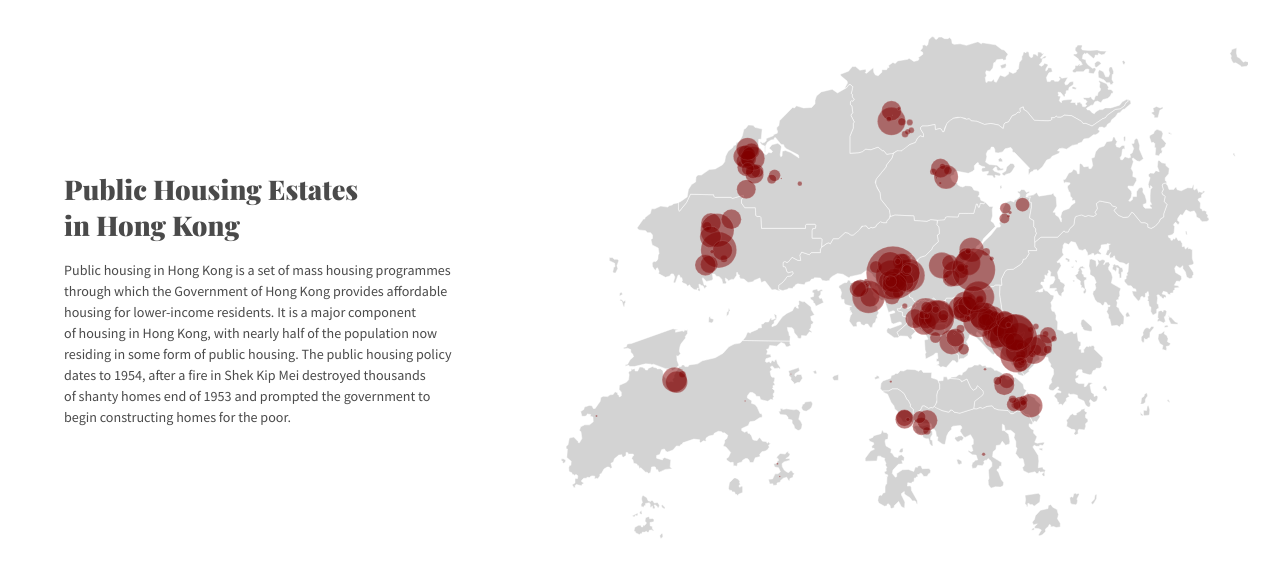
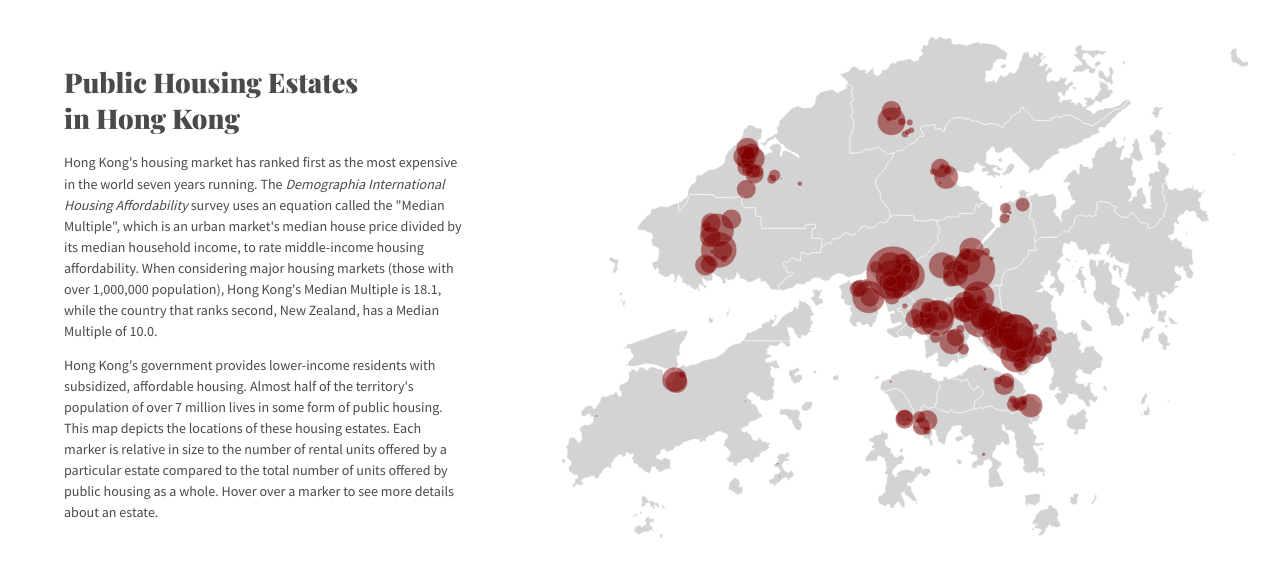
Before and after one commit to heatherpark/hk-public-housing, a React (Create React App) app: page / in a window 1280 px wide. Shown: the top 576 px of the page. Built offline with nearby package versions, Linux system fonts and the light colour scheme.

Commit message:
Update description text

```diff
--- a/src/components/MapPage/Description/MapDescription.css
+++ b/src/components/MapPage/Description/MapDescription.css
@@ -6,3 +6,7 @@
   line-height: 1.5em;
   margin-top: 4%;
 }
+
+.map-description p {
+  margin-bottom: 3%;
+}
--- a/src/components/MapPage/Description/MapDescription.jsx
+++ b/src/components/MapPage/Description/MapDescription.jsx
@@ -3,14 +3,25 @@ import './MapDescription.css';
 
 export default function MapDescription() {
   return (
-    <p className="map-description">
-      Public housing in Hong Kong is a set of mass housing programmes
-      through which the Government of Hong Kong provides affordable housing for
-      lower-income residents. It is a major component of housing in Hong Kong,
-      with nearly half of the population now residing in some form of public housing.
-      The public housing policy dates to 1954, after a fire in Shek Kip Mei destroyed
-      thousands of shanty homes end of 1953 and prompted the government to begin
-      constructing homes for the poor.
+    // TODO: Provide sources
+    <div className="map-description">
+      <p>
+      Hong Kong's housing market has ranked first as the most expensive in the world
+      seven years running. The <em>Demographia International Housing Affordability</em> survey
+      uses an equation called the "Median Multiple", which is an urban market's median
+      house price divided by its median household income, to rate middle-income housing
+      affordability. When considering major housing markets (those with over 1,000,000 population),
+      Hong Kong's Median Multiple is 18.1, while the country that ranks second, New Zealand,
+      has a Median Multiple of 10.0.
     </p>
+    <p>
+      Hong Kong's government provides lower-income residents with subsidized, affordable housing.
+      Almost half of the territory's population of over 7 million lives in some form of
+      public housing. This map depicts the locations of these housing estates.  Each marker is
+      relative in size to the number of rental units offered by a particular estate compared to
+      the total number of units offered by public housing as a whole. Hover over a marker to see
+      more details about an estate.
+    </p>
+    </div>
   );
 }
```
